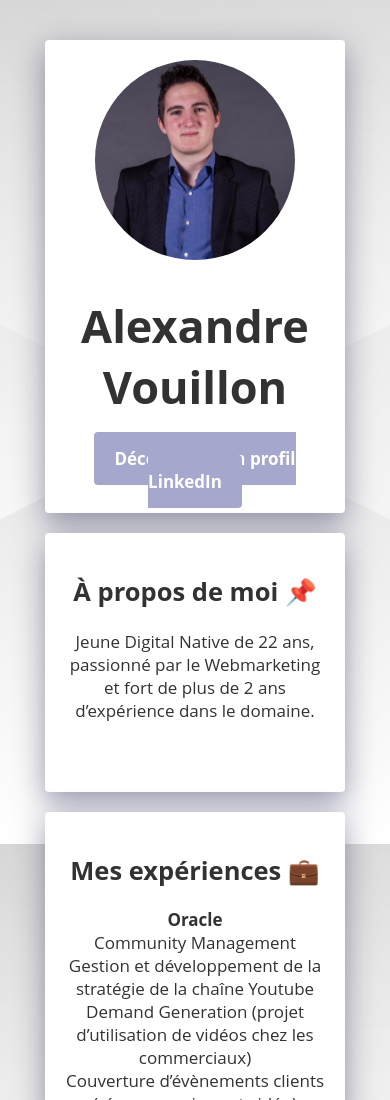
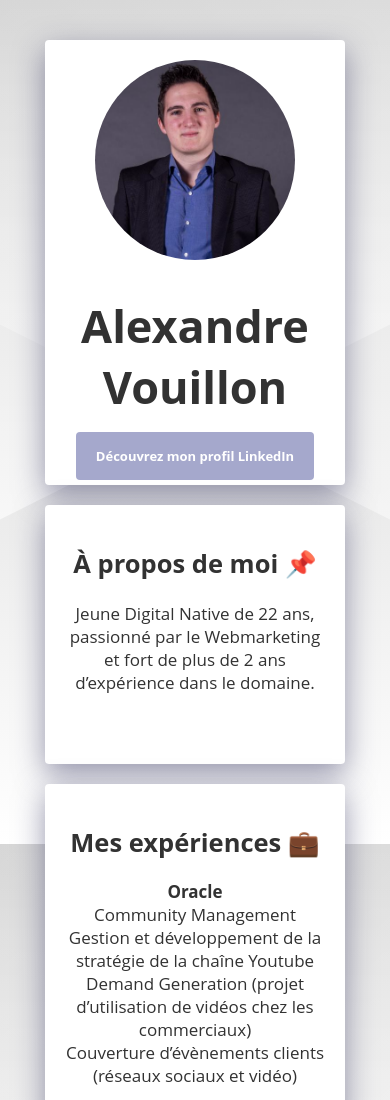
Before and after one commit to avouillon/my-profile, a plain HTML site: page index.html in a window 390 px wide. Shown: the top 1100 px of the page. Drawn offline with Linux system fonts and the light colour scheme.

Commit message:
Update style.css
header button responsive

```diff
--- a/style.css
+++ b/style.css
@@ -46,7 +46,10 @@ a:hover {
   /* For a screen < 540px, this CSS will be read */
   .container {
     width: 300px;
-  }
+	}
+   #header-button {
+   	font-size: 13px;
+   }
 }
 
 
```
